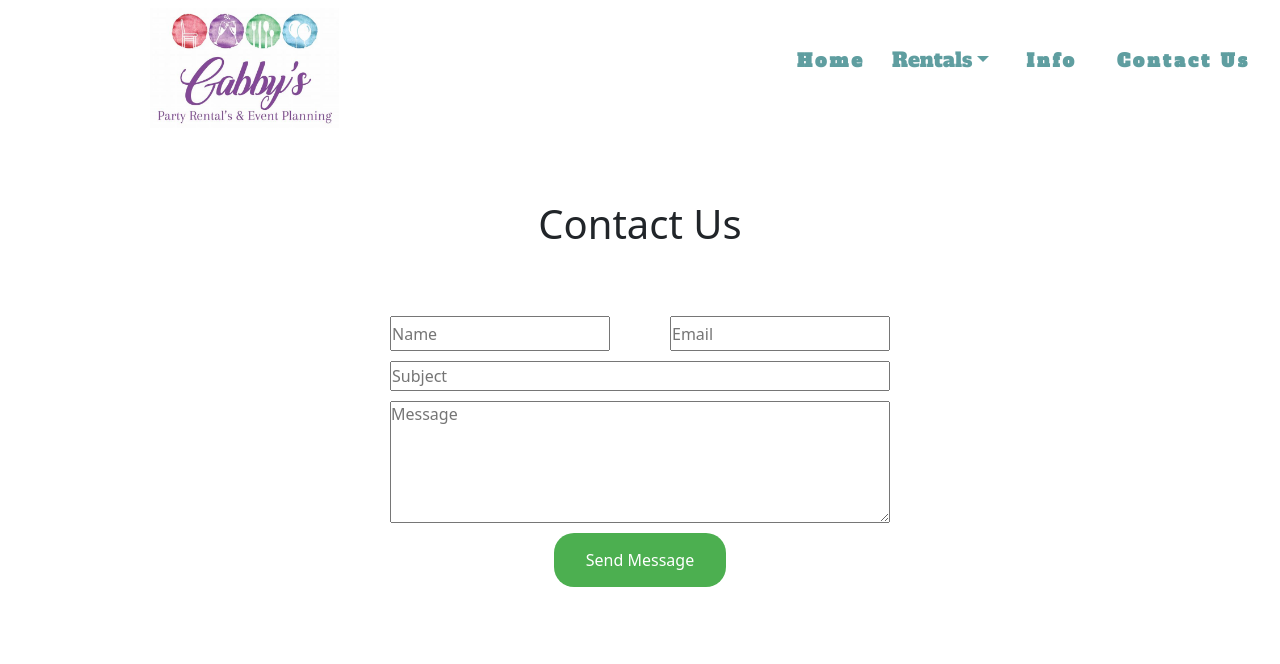
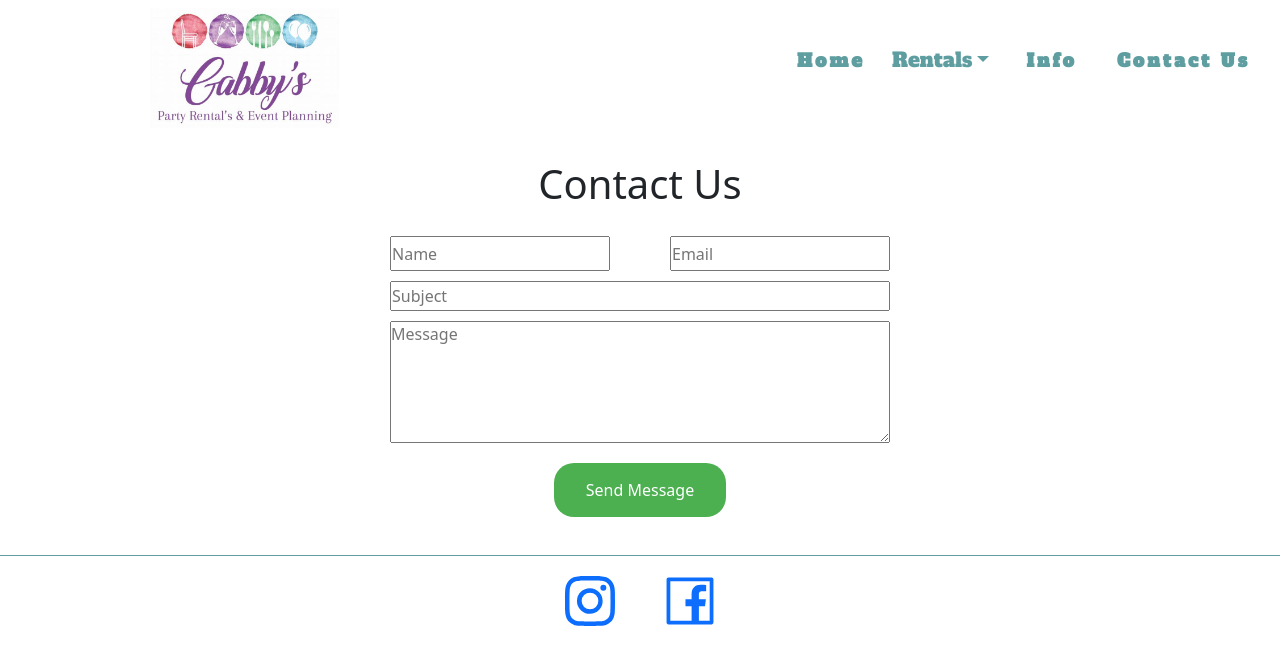
Before and after one commit to LeeReyesCS/EventRentalSystem, a React (Create React App) app: page /contact in a window 1280 px wide. Shown: the top 664 px of the page. Built offline with nearby package versions, Linux system fonts and the light colour scheme; a web font is replaced by a local one.

Commit message:
Created Footer and added it to existing Pages

```diff
--- /dev/null
+++ b/src/components/Footer.js
@@ -0,0 +1,19 @@
+import React from "react";
+import { BsInstagram } from "react-icons/bs";
+import { AiOutlineFacebook } from "react-icons/ai";
+import "../styles/Footer.css";
+
+const Footer = () => {
+  return (
+    <div className="footer-container">
+      <a href="https://www.instagram.com/gabbys_party_rentals/">
+        <BsInstagram className="Ig-logo" />
+      </a>
+      <a href="https://www.facebook.com/gabbyspartyrentals/">
+        <AiOutlineFacebook className="Fb-logo" />
+      </a>
+    </div>
+  );
+};
+
+export default Footer;
--- a/src/pages/Contact.js
+++ b/src/pages/Contact.js
@@ -1,6 +1,7 @@
 import React from "react";
 import Navbar from "../components/Navbar";
 import "../styles/Contact.css";
+import Footer from "../components/Footer";
 
 const Contact = () => {
   return (
@@ -27,6 +28,7 @@ const Contact = () => {
           <button className="btn-send-message">Send Message</button>
         </form>
       </div>
+      <Footer />
     </>
   );
 };
--- a/src/pages/Homepage.js
+++ b/src/pages/Homepage.js
@@ -1,12 +1,14 @@
 import React from "react";
 import Navbar from "../components/Navbar";
 import Hero from "../components/Hero";
+import Footer from "../components/Footer";
 
 const Homepage = () => {
   return (
     <div>
       <Navbar />
       <Hero />
+      <Footer />
     </div>
   );
 };
--- a/src/pages/Info.js
+++ b/src/pages/Info.js
@@ -1,6 +1,7 @@
 import React from "react";
 import Navbar from "../components/Navbar";
 import "../styles/Info.css";
+import Footer from "../components/Footer";
 
 const Info = () => {
   return (
@@ -63,6 +64,7 @@ const Info = () => {
           </div>
         </div>
       </div>
+      <Footer />
     </>
   );
 };
--- a/src/pages/PartyRentals.js
+++ b/src/pages/PartyRentals.js
@@ -1,5 +1,6 @@
 import React from "react";
 import Navbar from "../components/Navbar";
+import Footer from "../components/Footer";
 
 const PartyRentals = () => {
   return (
@@ -32,6 +33,7 @@ const PartyRentals = () => {
           <li className="list-item">Bar & Bar Acccesories</li>
         </ul>
       </div>
+      <Footer />
     </>
   );
 };
--- a/src/styles/Contact.css
+++ b/src/styles/Contact.css
@@ -1,7 +1,10 @@
 .contact-container h1 {
   text-align: center;
-  position: relative;
-  top: 40px;
+  padding-bottom: 20px;
+}
+
+.contact-container {
+  height: 375px;
 }
 
 .form-contact {
@@ -9,8 +12,6 @@
   flex-direction: column;
   align-items: center;
   justify-content: center;
-  position: relative;
-  top: 100px;
 }
 
 .contact-info input {
@@ -37,7 +38,7 @@
   font-size: 16px;
   border-radius: 20px;
   position: relative;
-  top: 30px;
+  top: 40px;
 }
 
 .btn-send-message:hover {
--- /dev/null
+++ b/src/styles/Footer.css
@@ -0,0 +1,19 @@
+.Ig-logo,
+.Fb-logo {
+  height: 50px;
+  width: 100px;
+  margin-top: 20px;
+}
+
+.Fb-logo {
+  position: relative;
+  bottom: 5px;
+  height: 60px;
+}
+
+.footer-container {
+  display: flex;
+  justify-content: center;
+  margin-top: 20px;
+  border-top: 1px solid cadetblue;
+}
```
